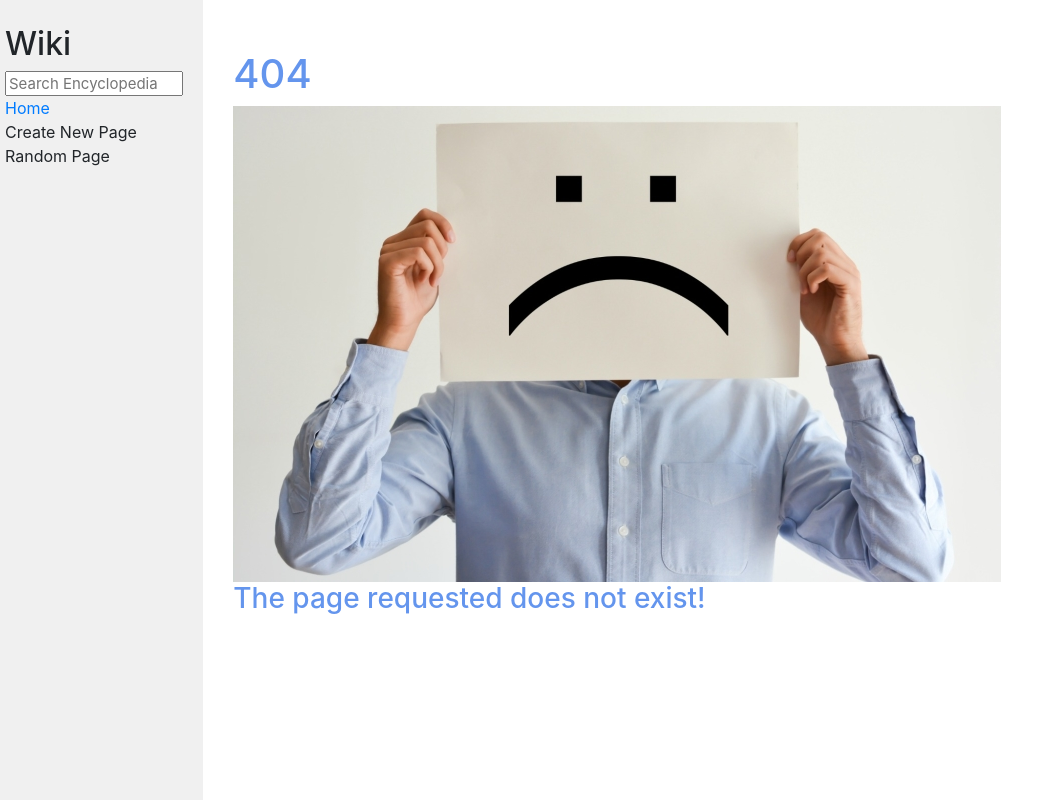
After one commit to Andollini89/wiki, a Django app: page /wiki/1 in a window 1280 px wide. The commit adds this page. Shown: the whole page, without its empty margins (0-1059 px from the left). Run offline with Django 3.2, Linux system fonts and the light colour scheme; some libraries are stand-ins or nearby versions.

Commit message:
some change made

```diff
--- a/encyclopedia/static/encyclopedia/styles.css
+++ b/encyclopedia/static/encyclopedia/styles.css
@@ -35,6 +35,10 @@ textarea {
 .sidebar h2 {
     margin-top: 5px;
 }
+.error{
+    margin: 20px;
+    color: cornflowerblue;
+}
 @media only screen and (max-width: 600px){
     .testo{
         margin-left: 20% !important;
--- /dev/null
+++ b/encyclopedia/templates/encyclopedia/error.html
@@ -0,0 +1,14 @@
+{% extends "encyclopedia/layout.html" %}
+
+{% block title %}
+    Error
+{% endblock %}
+
+{% block body %}
+<div class="error">
+    <h1>{{e_num}}</h1>
+    <img src="/static/encyclopedia/unhappy.jpg" alt="unhappy">
+    <h3>{{message}}</h3>
+</div>
+
+{% endblock %}
--- a/encyclopedia/views.py
+++ b/encyclopedia/views.py
@@ -18,4 +18,13 @@ def title(request, title):
             'content': content
         })
     else:
-        return render(request, "encyclopedia/index.html",)
+        return render(request, "encyclopedia/error.html",{
+            "message": "The page requested does not exist!",
+            "e_num" : '404'
+        })
+def search(request, query):
+    content = util.get_entry(query)
+    if content:
+        title(request,query)
+    else:
+        return
--- a/wiki/urls.py
+++ b/wiki/urls.py
@@ -18,5 +18,6 @@ from django.urls import include, path
 
 urlpatterns = [
     path('admin/', admin.site.urls),
-    path('', include("encyclopedia.urls"))
+    # if add main directory will find the right way
+    path('wiki/', include("encyclopedia.urls"))
 ]
```
Also changed, not shown: encyclopedia/static/encyclopedia/unhappy.jpg (added).
